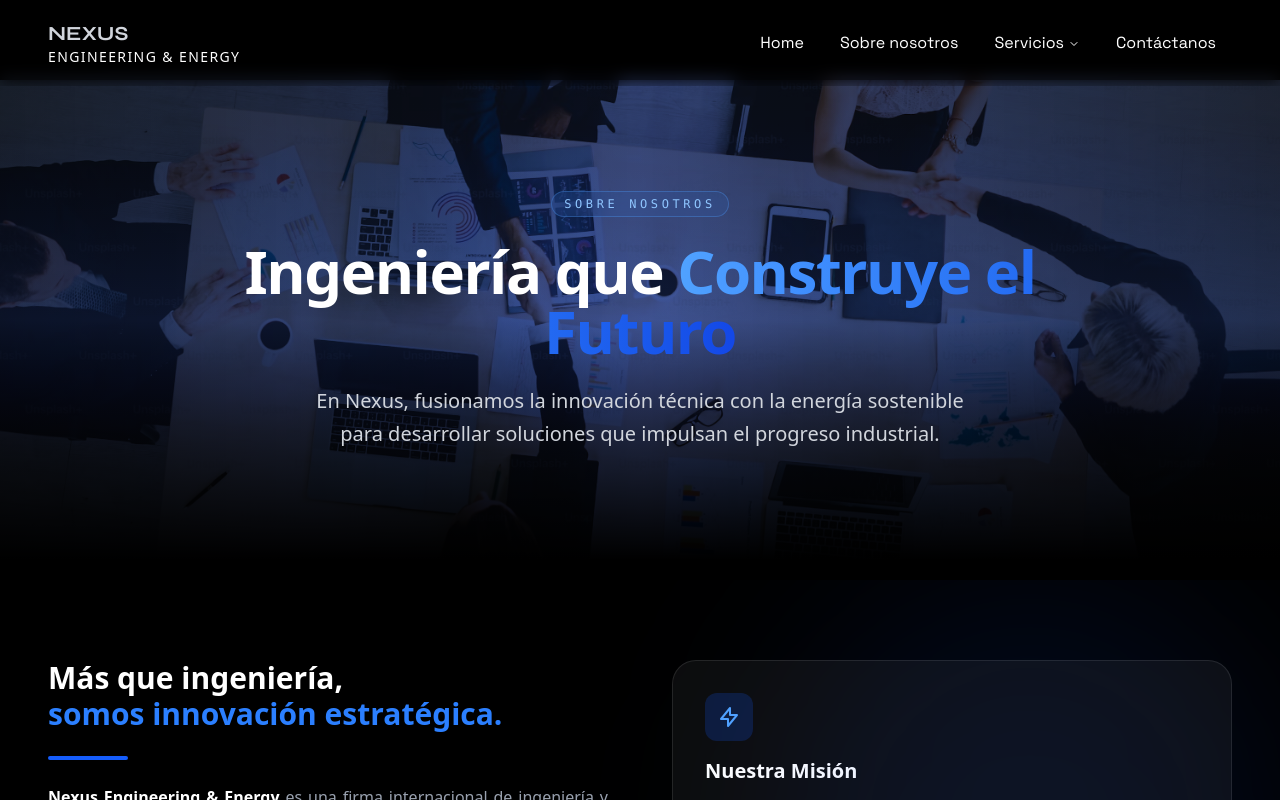
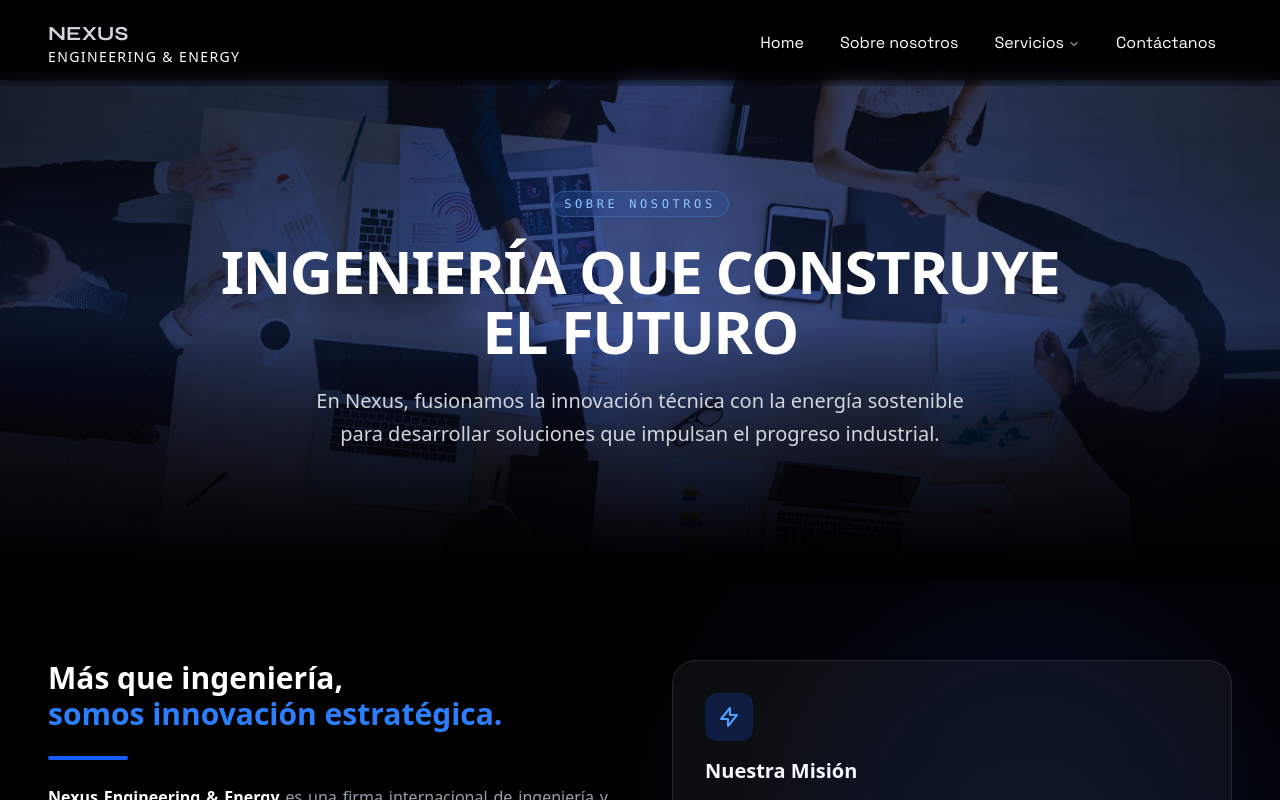
Before and after one commit to andrespausin/nexus-ee, a Next.js app: page /about in a window 1280 px wide. Shown: the top 800 px of the page. Built offline with nearby package versions, Linux system fonts and the light colour scheme.

Commit message:
edit: Modified the title of the Hero section

```diff
--- a/sections/about-hero/AboutHero.tsx
+++ b/sections/about-hero/AboutHero.tsx
@@ -17,8 +17,8 @@ const AboutHero = () => {
         <span className="inline-block py-1 px-3 rounded-full bg-blue-500/10 border border-blue-400/30 text-blue-300 text-xs font-mono tracking-[0.3em] uppercase backdrop-blur-md">
           Sobre Nosotros
         </span>
-        <h1 className="text-4xl md:text-6xl font-bold text-white tracking-tight">
-          Ingeniería que <span className="text-transparent bg-clip-text bg-linear-to-r from-blue-400 to-blue-700">Construye el Futuro</span>
+        <h1 className="text-4xl md:text-6xl font-extrabold text-white tracking-tight uppercase">
+          Ingeniería que construye el Futuro
         </h1>
         <p className="text-lg md:text-xl text-gray-300 max-w-2xl mx-auto font-light leading-relaxed">
           En Nexus, fusionamos la innovación técnica con la energía sostenible para desarrollar soluciones que impulsan el progreso industrial.
```
